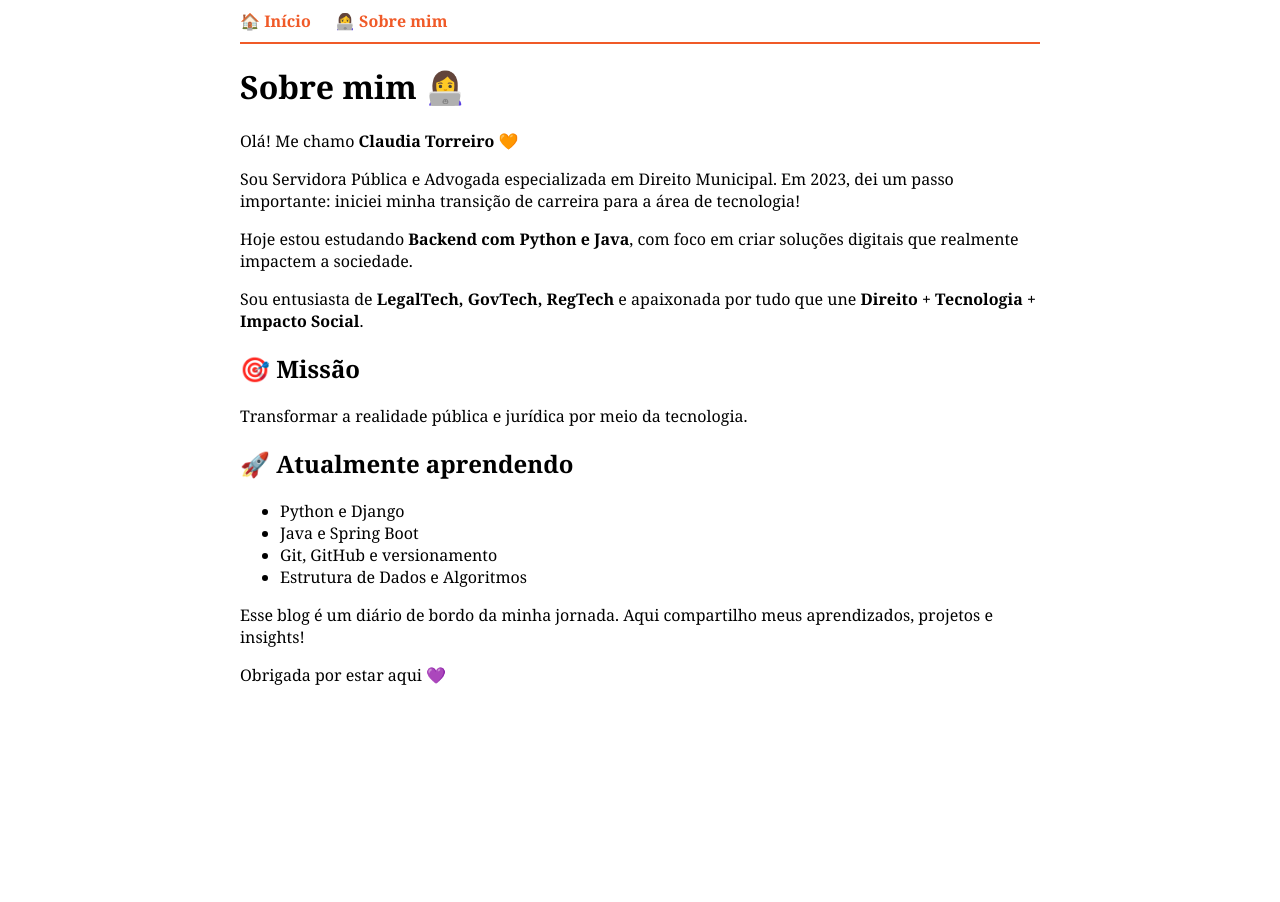
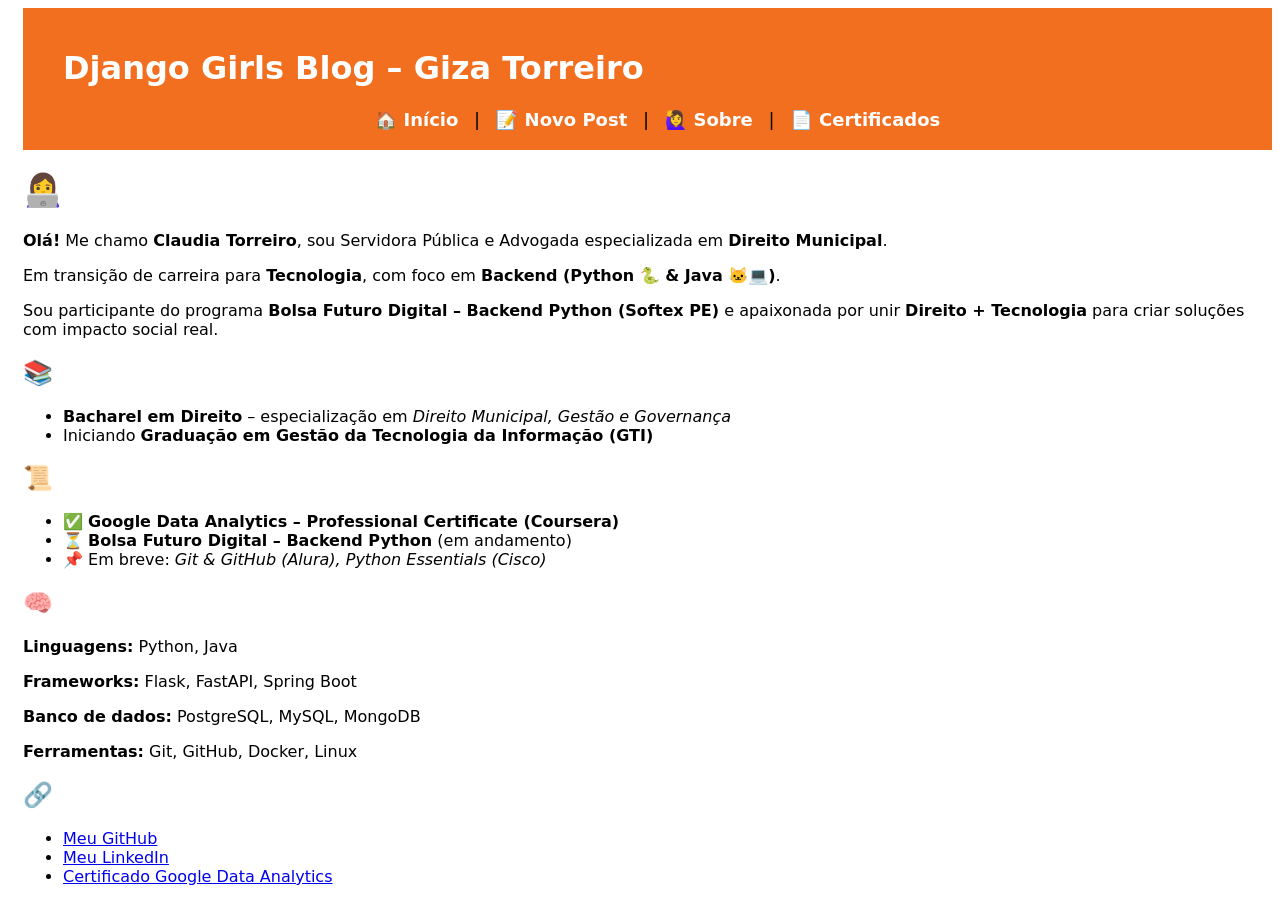
Before and after one commit to claudiatorreiro/django_girls, a Django app: page /about/ in a window 1280 px wide. Before the commit the page ends 685 px from the top, so only its background shows below. Run offline with Django 5.2, Linux system fonts and the light colour scheme.

Commit message:
finalização do tutorial django girls

```diff
--- /dev/null
+++ b/djangogirls/blog/static/css/blog.css
@@ -0,0 +1,88 @@
+body {
+    padding-left: 15px;
+    font-family: 'Lobster', cursive;
+}
+
+.page-header {
+    background-color: #f36f20;
+    margin-top: 0;
+    padding: 20px 20px 20px 40px;
+}
+
+.page-header h1, h1, h2, h3, h4 {
+    color: white;
+}
+
+.content {
+    margin-left: 40px;
+}
+
+.date {
+    float: right;
+    color: #828282;
+}
+
+.save {
+    float: right;
+}
+
+.post-form textarea,
+.post-form input {
+    width: 100%;
+}
+
+.top-menu,
+.top-menu:hover {
+    color: rgb(29, 1, 1);
+    float: right;
+    font-size: 26px;
+    margin-right: 20px;
+    margin-top: 20px;  /* 👈 ADICIONE ESTA LINHA */
+}
+
+.post {
+    margin-bottom: 70px;
+}
+
+.post h2 a,
+.post h2 a:visited {
+    color: #f36f20;
+}
+.nav-menu {
+    margin-top: 10px;
+    font-size: 18px;
+    text-align: center;
+}
+
+.nav-menu a {
+    color: white;
+    text-decoration: none;
+    padding: 0 10px;
+    font-weight: bold;
+}
+
+.nav-menu a:hover {
+    text-decoration: underline;
+    color: #fdd835;
+}
+.nav-menu {
+    margin-top: 10px;
+    font-size: 18px;
+    text-align: center;
+}
+
+.nav-menu a {
+    color: white;
+    text-decoration: none;
+    padding: 0 10px;
+    font-weight: bold;
+}
+
+.nav-menu a:hover {
+    text-decoration: underline;
+    color: #fdd835;
+}
+.page-header h1 a {
+    text-decoration: none;
+    color: white;
+}
--- a/djangogirls/blog/templates/blog/about.html
+++ b/djangogirls/blog/templates/blog/about.html
@@ -1,30 +1,37 @@
 {% extends 'blog/base.html' %}
 
-{% block title %}Sobre mim{% endblock %}
+{% block content %}
+    <h1>👩‍💻 Sobre mim</h1>
 
-{% block content %}
-<h1>Sobre mim 👩‍💻</h1>
+    <p><strong>Olá!</strong> Me chamo <strong>Claudia Torreiro</strong>, sou Servidora Pública e Advogada especializada em <strong>Direito Municipal</strong>.</p>
 
-<p>Olá! Me chamo <strong>Claudia Torreiro</strong> 🧡</p>
+    <p>Em transição de carreira para <strong>Tecnologia</strong>, com foco em <strong>Backend (Python 🐍 & Java 🐱‍💻)</strong>.</p>
 
-<p>Sou Servidora Pública e Advogada especializada em Direito Municipal. Em 2023, dei um passo importante: iniciei minha transição de carreira para a área de tecnologia!</p>
+    <p>Sou participante do programa <strong>Bolsa Futuro Digital – Backend Python (Softex PE)</strong> e apaixonada por unir <strong>Direito + Tecnologia</strong> para criar soluções com impacto social real.</p>
 
-<p>Hoje estou estudando <strong>Backend com Python e Java</strong>, com foco em criar soluções digitais que realmente impactem a sociedade.</p>
+    <h2>📚 Formação</h2>
+    <ul>
+        <li><strong>Bacharel em Direito</strong> – especialização em <em>Direito Municipal, Gestão e Governança</em></li>
+        <li>Iniciando <strong>Graduação em Gestão da Tecnologia da Informação (GTI)</strong></li>
+    </ul>
 
-<p>Sou entusiasta de <strong>LegalTech, GovTech, RegTech</strong> e apaixonada por tudo que une <strong>Direito + Tecnologia + Impacto Social</strong>.</p>
+    <h2>📜 Certificações e Cursos</h2>
+    <ul>
+        <li>✅ <strong>Google Data Analytics – Professional Certificate (Coursera)</strong></li>
+        <li>⏳ <strong>Bolsa Futuro Digital – Backend Python</strong> (em andamento)</li>
+        <li>📌 Em breve: <em>Git & GitHub (Alura), Python Essentials (Cisco)</em></li>
+    </ul>
 
-<h2>🎯 Missão</h2>
-<p>Transformar a realidade pública e jurídica por meio da tecnologia.</p>
+    <h2>🧠 Tecnologias que estou aprendendo</h2>
+    <p><strong>Linguagens:</strong> Python, Java</p>
+    <p><strong>Frameworks:</strong> Flask, FastAPI, Spring Boot</p>
+    <p><strong>Banco de dados:</strong> PostgreSQL, MySQL, MongoDB</p>
+    <p><strong>Ferramentas:</strong> Git, GitHub, Docker, Linux</p>
 
-<h2>🚀 Atualmente aprendendo</h2>
-<ul>
-    <li>Python e Django</li>
-    <li>Java e Spring Boot</li>
-    <li>Git, GitHub e versionamento</li>
-    <li>Estrutura de Dados e Algoritmos</li>
-</ul>
-
-<p>Esse blog é um diário de bordo da minha jornada. Aqui compartilho meus aprendizados, projetos e insights!</p>
-
-<p>Obrigada por estar aqui 💜</p>
+    <h2>🔗 Links</h2>
+    <ul>
+        <li><a href="https://github.com/claudiatorreiro" target="_blank">Meu GitHub</a></li>
+        <li><a href="https://www.linkedin.com/in/claudiatorreiro/" target="_blank">Meu LinkedIn</a></li>
+        <li><a href="https://www.coursera.org/account/accomplishments/professional-cert/GOOGLE_LINK_AQUI" target="_blank">Certificado Google Data Analytics</a></li>
+    </ul>
 {% endblock %}
--- a/djangogirls/blog/templates/blog/base.html
+++ b/djangogirls/blog/templates/blog/base.html
@@ -1,38 +1,27 @@
+{% load static %}
 <!DOCTYPE html>
 <html>
 <head>
-    <title>{% block title %}Django Girls Blog{% endblock %}</title>
-    <style>
-        body {
-            width: 800px;
-            margin: 0 auto;
-            font-family: Georgia, serif;
-        }
-        header {
-            border-bottom: 2px solid #f05a28;
-            margin-bottom: 20px;
-            padding: 10px 0;
-        }
-        header a {
-            margin-right: 20px;
-            text-decoration: none;
-            color: #f05a28;
-            font-weight: bold;
-        }
-        .content {
-            margin-top: 20px;
-        }
-    </style>
+    <title>Django Girls Blog</title>
+    <link rel="stylesheet" href="{% static 'css/blog.css' %}">
 </head>
 <body>
-    <header>
-        <a href="{% url 'post_list' %}">🏠 Início</a>
-        <a href="{% url 'about' %}">👩‍💻 Sobre mim</a>
+    <header class="page-header">
+        <div class="container">
+            <h1><a href="{% url 'post_list' %}">Django Girls Blog – Giza Torreiro</a></h1>
+<nav class="nav-menu">
+    <a href="{% url 'post_list' %}">🏠 Início</a> |
+    <a href="{% url 'post_new' %}">📝 Novo Post</a> |
+    <a href="{% url 'about' %}">🙋‍♀️ Sobre</a> |
+    <a href="{% url 'certificados' %}">📄 Certificados</a>
+</nav>
+
+        </div>
     </header>
 
-    <div class="content">
+    <main class="container">
         {% block content %}
         {% endblock %}
-    </div>
+    </main>
 </body>
 </html>
--- a/djangogirls/blog/views.py
+++ b/djangogirls/blog/views.py
@@ -1,19 +1,39 @@
-from django.shortcuts import render
+from django.shortcuts import render, get_object_or_404, redirect
 from django.utils import timezone
+
 from .models import Post
+from .forms import PostForm
+
 
 def post_list(request):
-    posts = Post.objects.filter(published_date__lte=timezone.now()).order_by('-published_date')
+    posts = Post.objects.filter(
+        published_date__lte=timezone.now()
+    ).order_by('-published_date')
     return render(request, 'blog/post_list.html', {'posts': posts})
+
 
 def about(request):
     return render(request, 'blog/about.html')
 
-from django.shortcuts import get_object_or_404
 
 def post_detail(request, pk):
     post = get_object_or_404(Post, pk=pk)
     return render(request, 'blog/post_detail.html', {'post': post})
+
+
+def post_new(request):
+    if request.method == "POST":
+        form = PostForm(request.POST)
+        if form.is_valid():
+            post = form.save(commit=False)
+            post.author = request.user
+            post.published_date = timezone.now()
+            post.save()
+            return redirect('post_detail', pk=post.pk)
+    else:
+        form = PostForm()
+    return render(request, 'blog/post_edit.html', {'form': form})
+
 
 def post_edit(request, pk):
     post = get_object_or_404(Post, pk=pk)
@@ -29,7 +49,5 @@ def post_edit(request, pk):
         form = PostForm(instance=post)
     return render(request, 'blog/post_edit.html', {'form': form})
 
-from django.shortcuts import render
-
-def post_new(request):
-    return render(request, 'blog/post_edit.html', {})
+def certificados(request):
+    return render(request, 'blog/certificados.html', {})
--- a/djangogirls/mysite/urls.py
+++ b/djangogirls/mysite/urls.py
@@ -1,30 +1,6 @@
-"""
-URL configuration for mysite project.
-
-The `urlpatterns` list routes URLs to views. For more information please see:
-    https://docs.djangoproject.com/en/6.0/topics/http/urls/
-Examples:
-Function views
-    1. Add an import:  from my_app import views
-    2. Add a URL to urlpatterns:  path('', views.home, name='home')
-Class-based views
-    1. Add an import:  from other_app.views import Home
-    2. Add a URL to urlpatterns:  path('', Home.as_view(), name='home')
-Including another URLconf
-    1. Import the include() function: from django.urls import include, path
-    2. Add a URL to urlpatterns:  path('blog/', include('blog.urls'))
-"""
-
-# from django.contrib import admin
-# from django.urls import path
-
-# urlpatterns = [
-#     path("admin/", admin.site.urls),
-# ]
-
 from django.contrib import admin
 from django.urls import path
-from blog import views  # 👈 importar a view
+from blog import views
 
 urlpatterns = [
     path('admin/', admin.site.urls),
@@ -33,4 +9,5 @@ urlpatterns = [
     path('post/new/', views.post_new, name='post_new'),
     path('post/<int:pk>/', views.post_detail, name='post_detail'),
     path('post/<int:pk>/edit/', views.post_edit, name='post_edit'),
+    path('certificados/', views.certificados, name='certificados'),
 ]
```
Also changed, not shown: djangogirls/blog/forms.py (added, +8 -0 lines), djangogirls/blog/templates/blog/certificados.html (added, +31 -0 lines), djangogirls/blog/templates/blog/post_list.html (+6 -7 lines), djangogirls/db.sqlite3.
